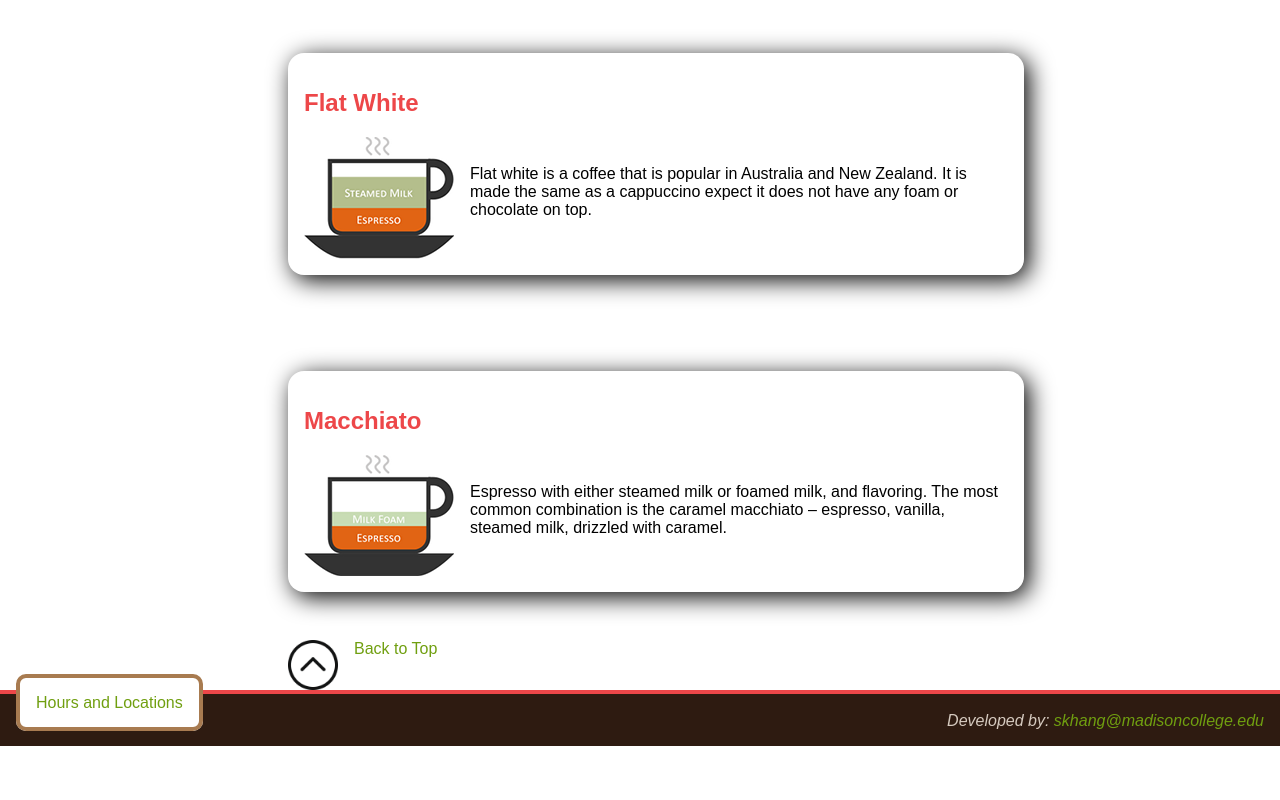
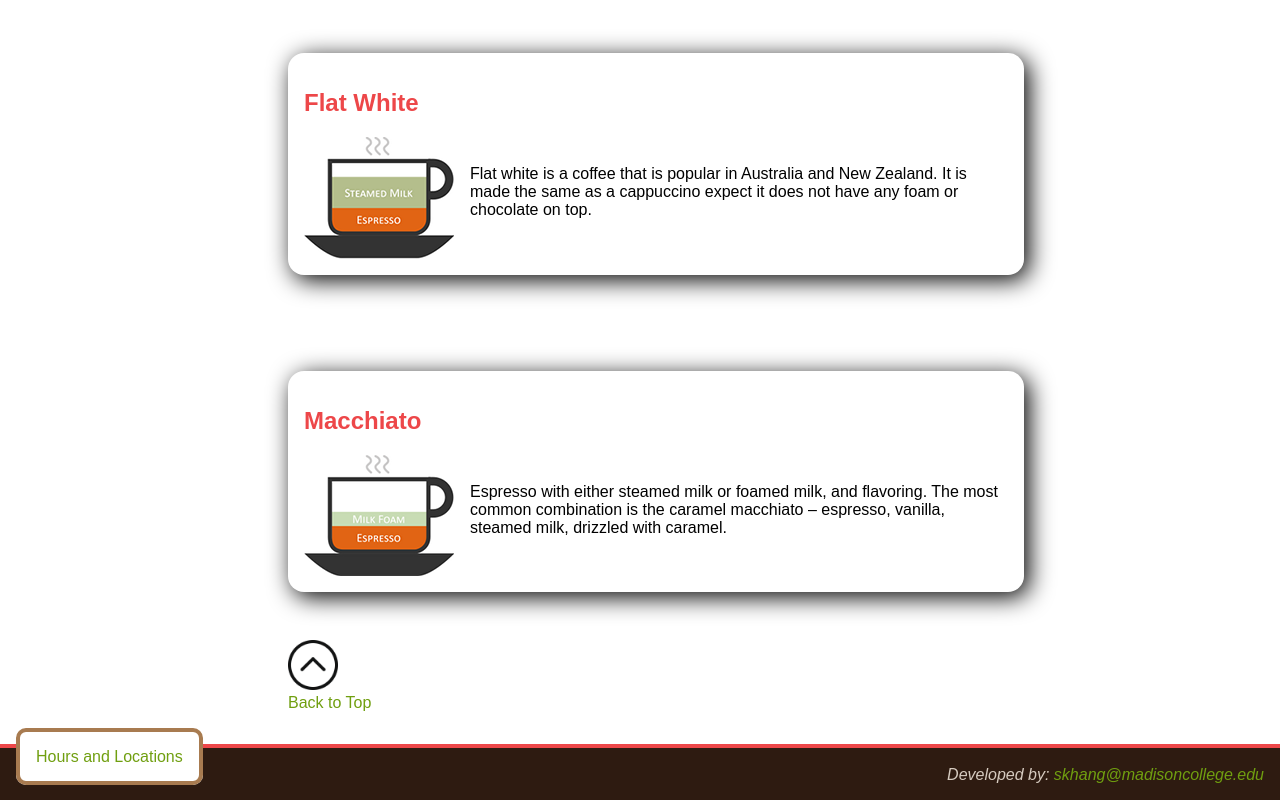
Before and after one commit to Khaun02/crown-coffee-website, a plain HTML site: page coffeeGuide.html in a window 1280 px wide. Shown: the part 2165-2965 px from the top of the page. Before the commit the page ends 2911 px from the top, so only its background shows below. Drawn offline with Linux system fonts and the light colour scheme.

Commit message:
mod2: fixed bug with images
- the back to top was getting the css style.  fixed it

```diff
--- a/stylesheets/coffeeGuide.css
+++ b/stylesheets/coffeeGuide.css
@@ -3,7 +3,7 @@ Shaun Khang
 03/05/2025
 */
 
-main img {
+main article img {
     float: left;
     margin-right: 1rem;
 }
```
